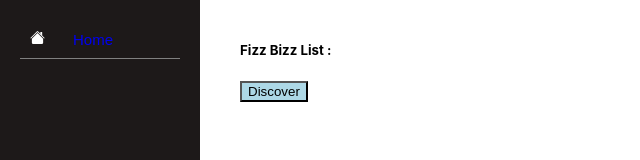
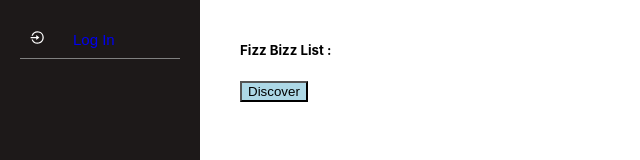
Before and after one commit to noorShooda/fizz-bizz-task, a React (Create React App) app: page / in a window 1280 px wide. Shown: the top 160 px of the page, without its empty margins (0-640 px from the left). Built offline with nearby package versions, Linux system fonts and the light colour scheme.

Commit message:
feat: add useEffect hook to handle the local storage dependency side effect.

```diff
--- a/src/header/navigation/Navigation.js
+++ b/src/header/navigation/Navigation.js
@@ -1,14 +1,30 @@
-import React from 'react';
-import { BsFillHouseFill } from 'react-icons/bs';
+import React, { useEffect, useState } from 'react';
+import { RiLoginCircleLine } from 'react-icons/ri';
 import { Link } from 'react-router-dom';
 
 import { rootingURL } from '../../config/rootingURL';
 import './navigation.css';
 
 export const Navigation = ()=>{
+
+    const[isLoggedIn,setIsLoggedIn]= useState(localStorage.getItem('isLoggedIn'));
+
+    useEffect(() => {
+        console.log("use effect");
+        setIsLoggedIn(localStorage.getItem('isLoggedIn'));
+    },[]);
+
     return(
         <ul className="listStyle">
-            <li className="listItemStyle"><BsFillHouseFill/><Link className="headerItemStyle" to={rootingURL.home}>Home</Link></li>
+            { isLoggedIn === "true" ?
+            <li className="listItemStyle">
+                <Link className="headerItemStyle" to={rootingURL.home}>Home</Link>
+            </li> :
+            <li className="listItemStyle">
+                <RiLoginCircleLine/>
+                <Link className="headerItemStyle" to={rootingURL.login}>Log In</Link>
+            </li>
+            }
         </ul>
     )
 }
```
